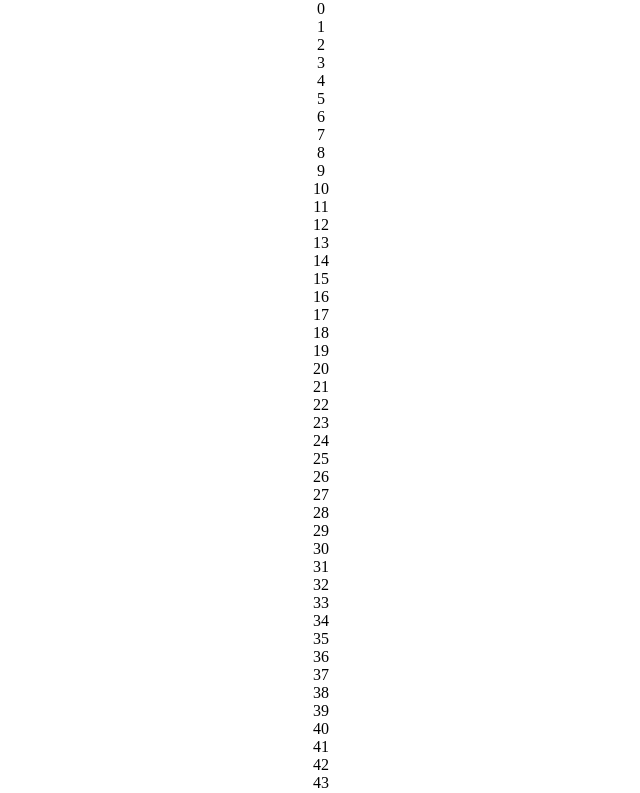
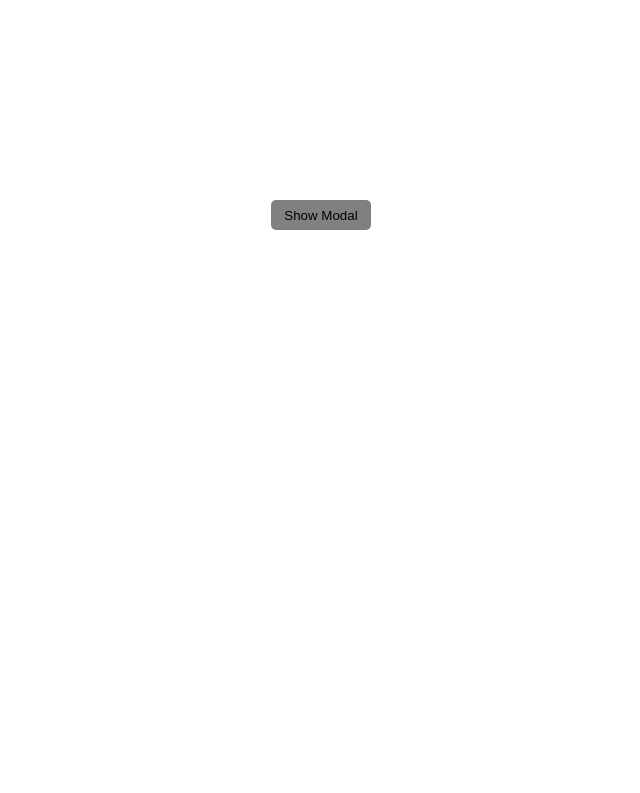
Before and after one commit to ajaykumar-21/Machine-Coding-Questions, a React (Create React App) app: page / in a window 1280 px wide. Shown: the top 793 px of the page, without its empty margins (319-959 px from the left). Built offline with nearby package versions, Linux system fonts and the light colour scheme.

Commit message:
practics for modal component

```diff
--- a/src/App.js
+++ b/src/App.js
@@ -1,6 +1,6 @@
 import "./App.css";
 import Practics from "./components/Practics/Practics";
-// import TrafficLight from "./components/TrafficLight/TrafficLight";
+// import Modal from "./components/Modal/Modal";
 
 function App() {
   return (
--- a/src/components/Practics/Practics.js
+++ b/src/components/Practics/Practics.js
@@ -2,30 +2,30 @@ import React, { useEffect, useRef, useState } from "react";
 import style from "./Practics.module.css";
 
 const Practics = () => {
-  const [count, setCount] = useState(50);
+  const [show, setShow] = useState(false);
 
-  useEffect(() => {
-    const onScroll = () => {
-      if (
-        Math.ceil(window.innerHeight + window.scrollY) >=
-        document.body.offsetHeight - 10
-      ) {
-        setCount(count + 50);
-      }
-    };
-
-    window.addEventListener("scroll", onScroll);
-
-    return () => {
-      window.removeEventListener("scroll", onScroll);
-    };
-  }, [count]);
-
-  const elements = [];
-  for (let i = 0; i <= count; i++) {
-    elements.push(<div key={i}>{i}</div>);
-  }
-  return elements;
+  return (
+    <div
+      className={`${style.modalContainer} ${
+        show ? style.backgroundColor : ""
+      }`}
+    >
+      <button onClick={() => setShow(true)}>
+        {show ? "Hide" : "Show"} Modal
+      </button>
+      {show && (
+        <div className={`${style.container} ${show ? style.active : ""}`}>
+          <div className={style.wrapper}>
+            <div>Modal</div>
+            <div className={style.close} onClick={() => setShow(false)}>
+              X
+            </div>
+          </div>
+          <div className={style.component}>Modal Component</div>
+        </div>
+      )}
+    </div>
+  );
 };
 
 export default Practics;
--- a/src/components/Practics/Practics.module.css
+++ b/src/components/Practics/Practics.module.css
@@ -1,30 +1,63 @@
-.red {
-  background-color: red;
+.modalContainer {
+  display: flex;
+  flex-direction: column;
+  align-items: center;
+  gap: 90px;
 }
 
-.green {
-  background-color: green;
+.backgroundColor {
+  height: 100vh;
+  width: 100vw;
+  background-color: rgb(228, 218, 218);
 }
-
-.yellow {
-  background-color: yellow;
-}
-
-.traffic {
-  width: 50px;
-  height: 50px;
-  border-radius: 50%;
-  display: flex;
-  justify-content: center;
-  align-items: center;
-  margin: 10px;
+.container {
+  width: 350px;
+  height: 100px;
+  background-color: white;
+  border-radius: 5px;
+  box-shadow: rgba(0, 0, 0, 0.35) 0px 5px 15px;
 }
 
 .wrapper {
-  border: 1px solid black;
-  width: 70px;
-  height: 200x;
+  display: flex;
+  justify-content: space-between;
+  padding: 10px;
+}
+
+.close {
+  width: 25px;
+  height: 25px;
+  background-color: gray;
+  border-radius: 50%;
+  line-height: 1.6;
+  cursor: pointer;
+}
+
+button {
+  margin-top: 200px;
+  border: none;
+  height: 30px;
+  width: 100px;
   border-radius: 5px;
-  margin: 10px;
-  background-color: rgb(187, 183, 183);
+  background-color: gray;
 }
+
+.component {
+  font-size: 25px;
+  font-weight: 700;
+  line-height: 1.5;
+}
+
+@keyframes slide {
+  from {
+    transform: translate(300px, 100px);
+  }
+  to {
+    transform: translate(0%, 0%);
+  }
+}
+
+.active {
+  animation-name: slide;
+  animation-duration: 0.35s;
+}
```
